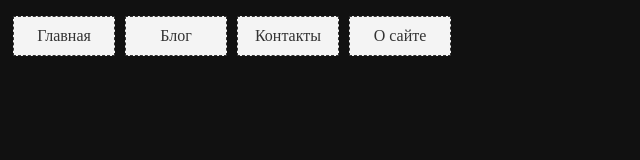
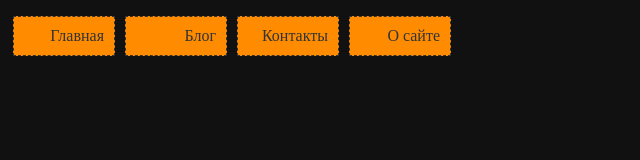
Before and after one commit to pytoken/pytoken.github.io, a plain HTML site: page index.html in a window 1280 px wide. Shown: the whole page, without its empty margins (0-640 px from the left). Drawn offline with Linux system fonts and the light colour scheme.

Commit message:
Update index.html

```diff
--- a/index.html
+++ b/index.html
@@ -13,6 +13,7 @@
                 margin-left: 0px;
                 padding-left: 0px;
                 list-style: none;
+
             }
       .nav li {
                 float: left;
@@ -22,11 +23,11 @@
                 width: 5em;
                 padding:10px;
                 margin: 0 5px;
-                background-color: #f4f4f4;
+                background-color: #ff8c00;
                 border: 1px dashed #333;
                 text-decoration: none;
                 color: #333;
-                text-align: center;
+                text-align: right;
             }
        ul.nav a:hover{
                 background-color: #333;
```
